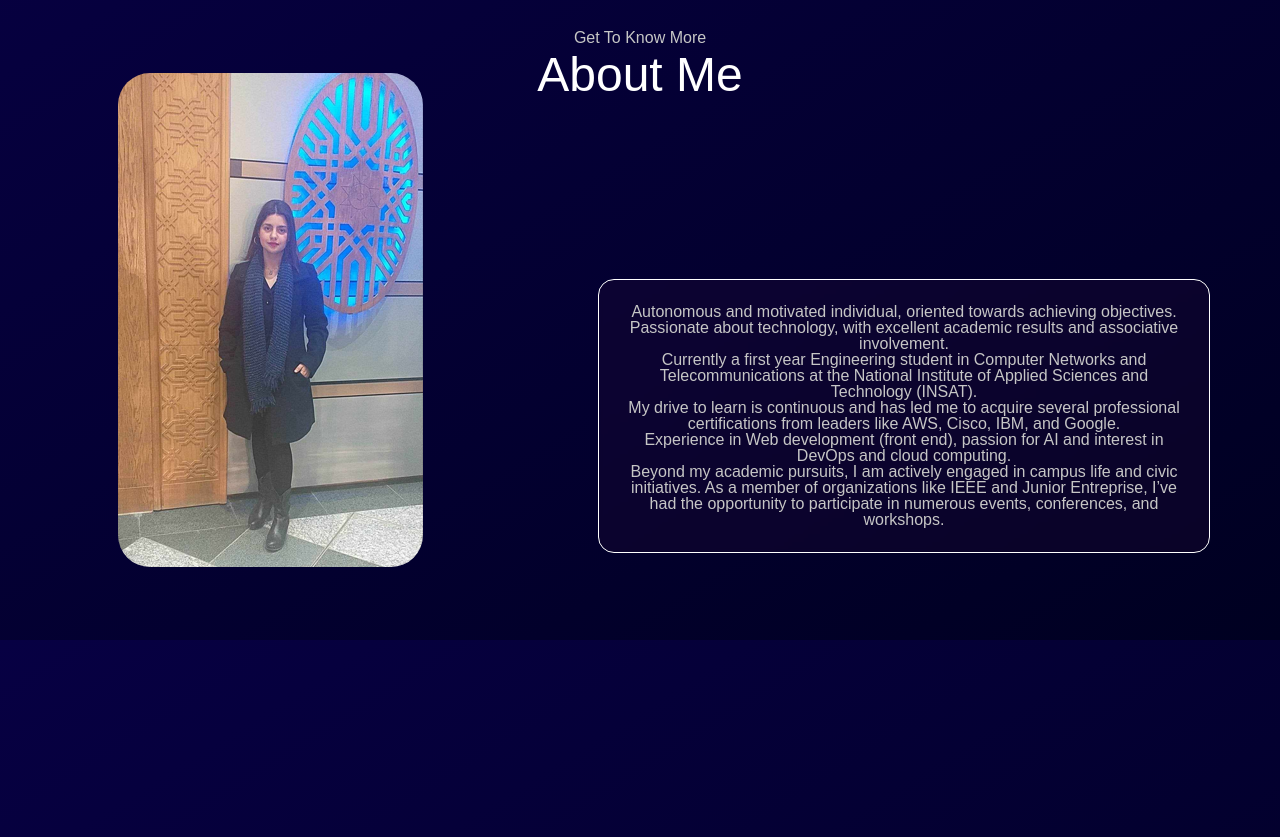
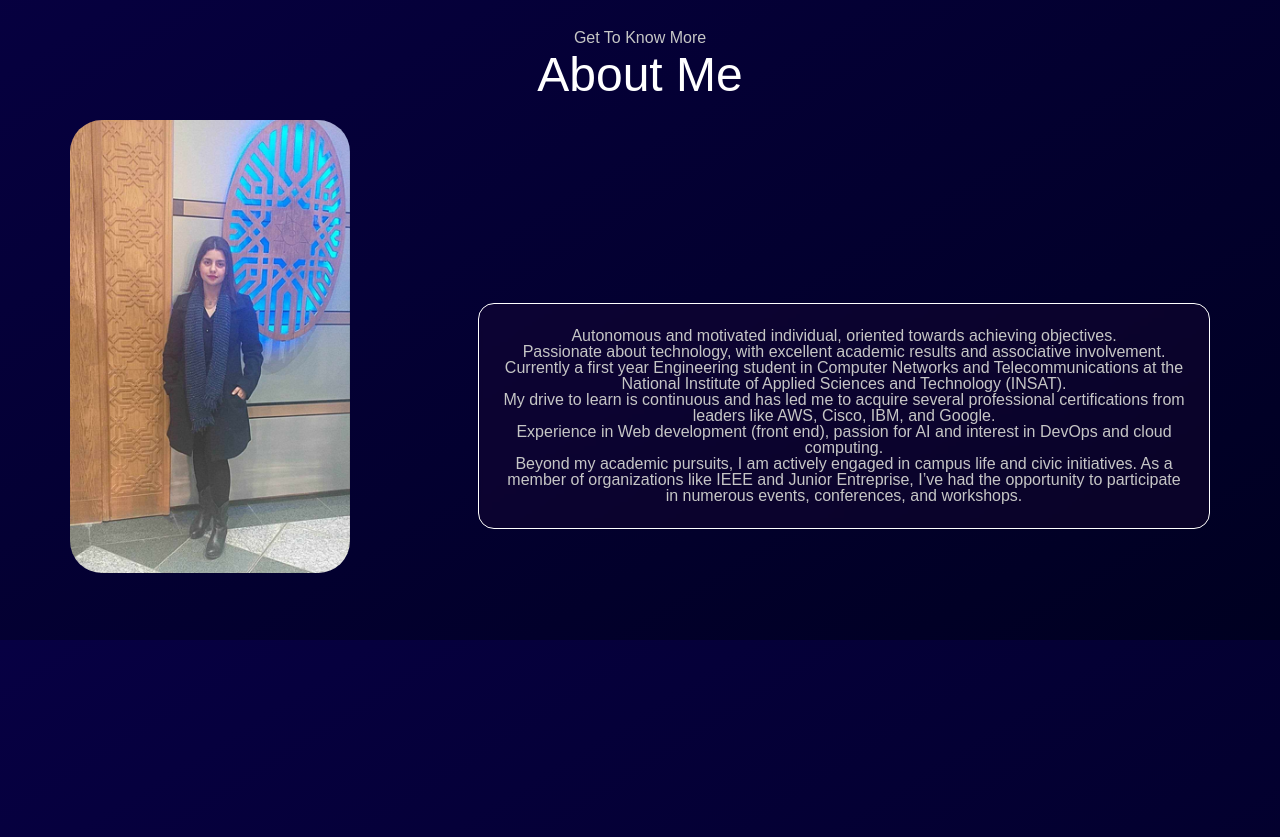
Before and after one commit to mariemouertani104/Personal-Website, a website: page index.html in a window 1280 px wide. Shown: the part 960-1797 px from the top of the page. Drawn offline with nearby package versions, Linux system fonts and the light colour scheme; animation ran at ten frames a second.

Commit message:
Adjust alignment and overflow properties in portfolio.css

```diff
--- a/portfolio.css
+++ b/portfolio.css
@@ -205,8 +205,17 @@ section {
   width: 400px;
   flex-shrink: 0;
   margin: 0 auto;
+  overflow: hidden;
+}
+
+/* Centrage uniquement pour la photo About */
+#about .section__pic-container {
   justify-content: center;
-  align-items: center;
+  align-items: flex-start;
+  height: auto;
+  width: 100%;
+  max-width: 280px;
+  margin: 0 auto 1.5rem auto;
 }
 
 .section__text {
```
